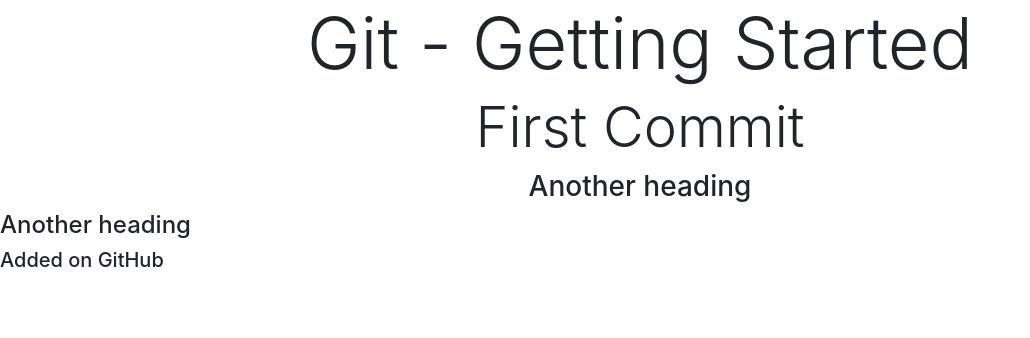
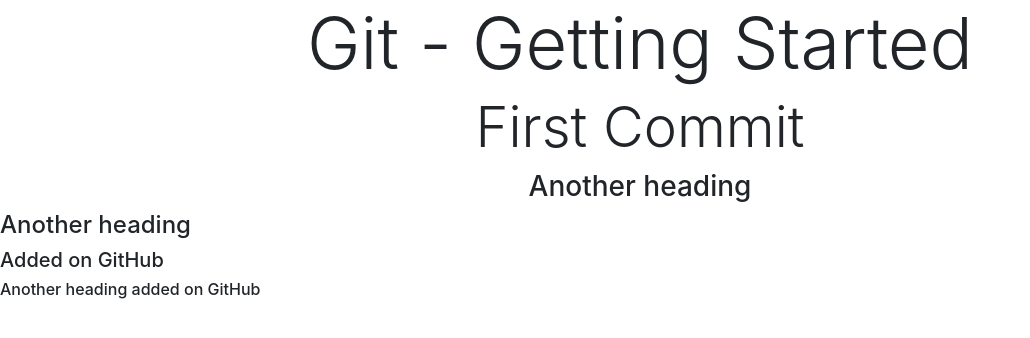
Before and after one commit to MarkLannen/Git_GitHub-Masterclass, a plain HTML site: page index.html in a window 1280 px wide. Shown: the whole page, without its empty margins (0-1030 px from the left). Drawn offline with nearby package versions, Linux system fonts and the light colour scheme.

Commit message:
Update index.html

```diff
--- a/index.html
+++ b/index.html
@@ -22,6 +22,7 @@
 <h3 class="display-5 text-center">Another heading</h3>
 <h4>Another heading</h4>
     <h5>Added on GitHub</5>
+    <h6>Another heading added on GitHub</6>
 
 
 <!-- Optional JavaScript -->
```
